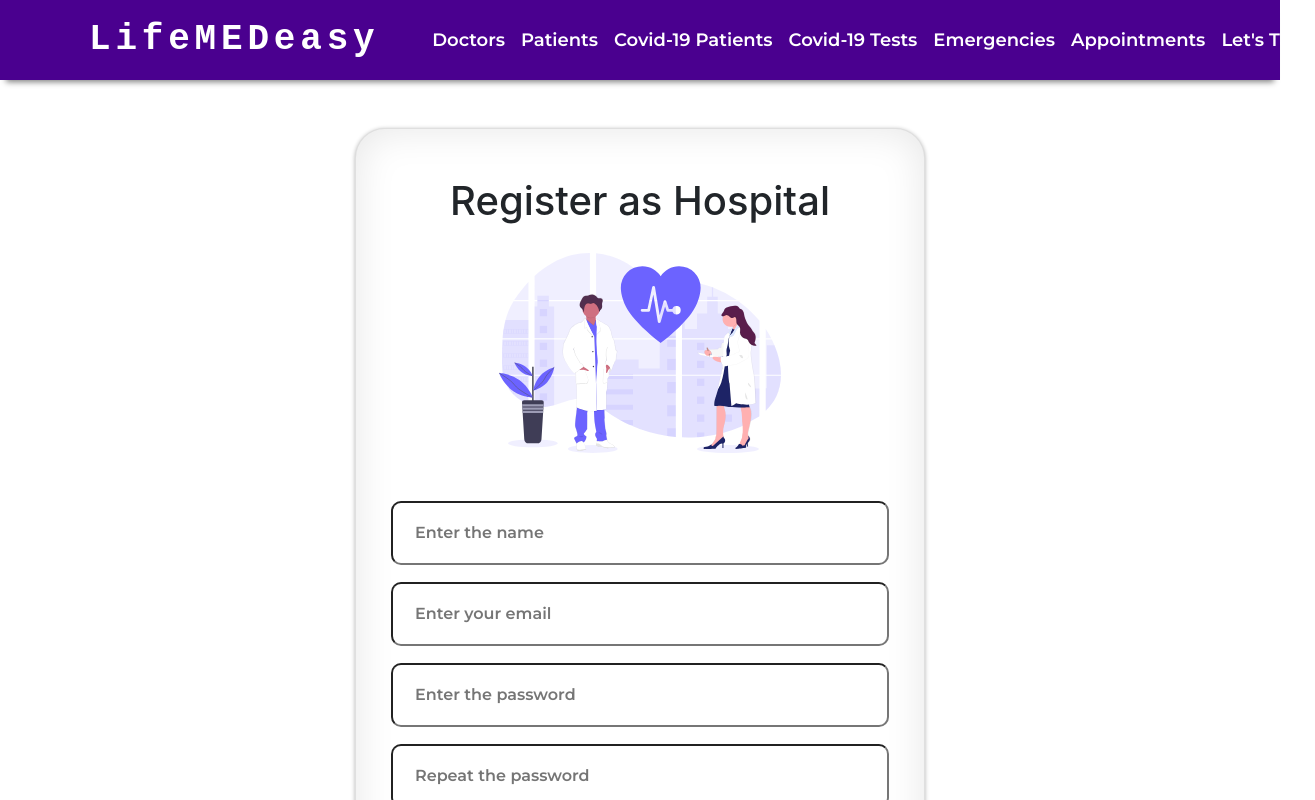
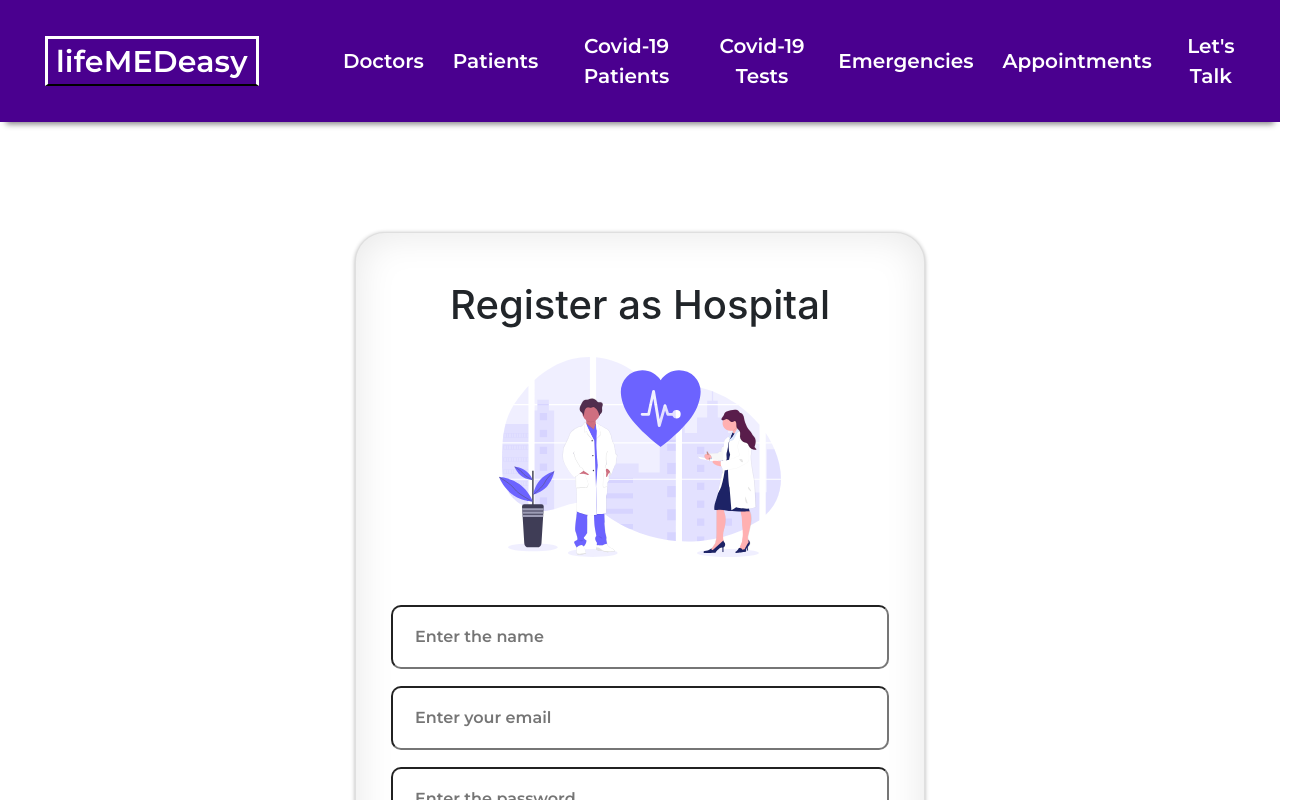
Before and after one commit to avinashkranjan/lifeMEDeasy, a React (Create React App) app: page /Doctors in a window 1280 px wide. Shown: the top 800 px of the page, 1315 px wide, since content can reach past the window. Built offline with nearby package versions, Linux system fonts and the light colour scheme; the HTML template or start-up script is replaced by a standard one.

Commit message:
adding hover effect on navbar

```diff
--- a/package.json
+++ b/package.json
@@ -3,6 +3,8 @@
   "version": "0.1.0",
   "private": true,
   "dependencies": {
+    "@material-ui/core": "^4.11.3",
+    "@material-ui/icons": "^4.11.2",
     "@testing-library/jest-dom": "^5.11.10",
     "@testing-library/react": "^11.2.5",
     "@testing-library/user-event": "^13.1.1",
@@ -12,7 +14,8 @@
     "react-dom": "^17.0.2",
     "react-router-dom": "^5.2.0",
     "react-scripts": "4.0.3",
-    "reactstrap": "^8.9.0"
+    "reactstrap": "^8.9.0",
+    "styled-components": "^5.2.3"
   },
   "scripts": {
     "start": "react-scripts start",
--- a/src/components/DoctorRegister.js
+++ b/src/components/DoctorRegister.js
@@ -5,7 +5,9 @@
 class DoctorRegister extends Component {
     render() {
         return (
+            <>
             <div className="container">
+
                 <div className="row  justify-content-center ">
                     <Card className="mt-5 col-12 col-md-6 items">
                         <h1 className="title mt-5">Register as Hospital</h1>
@@ -26,6 +28,7 @@
                     </Card>
                 </div>
             </div>
+            </>
         );
     }
 
--- a/src/components/Navbar.css
+++ b/src/components/Navbar.css
@@ -7,14 +7,97 @@
   background-color: rgb(74, 0, 143);
   font-family: "Montserrat", sans-serif;
 }
-/*
+
 .Navitem {
   padding-top: 15px;
   color: white;
   padding-bottom: 15px;
   font-family: "Montserrat", sans-serif;
 }
+.leftside{
+  flex: 30%;
+  display: flex;
+  align-items: flex-end;
+  justify-content: left;
+  padding-left: 25px;
+}
+.b{
+  color: white;
+  font-size: 30px;
+  font-weight: bolder;
+  text-decoration: none;
+  margin-left: 15px;
+  letter-spacing: 0.2px;
+  border: 3px solid white;
+  padding: 0px 8px;
+  border-bottom: 2px solid black;
+}
+.rightside{
+  flex: 70%;
+  justify-content: center;
+  display: flex;
+  align-items: center;
+}
+.a{
+  color: white;
+  font-size: 20px;
+  text-decoration: none;
+  margin-left: 13px;
+  padding: 8px;
+  position: relative;
+}
+.a::before{
+  position: absolute;
+  content: '';
+  left: 0;
+  top: 0;
+  border:3px solid transparent ;
+  height: 0;
+  width: 0;
 
+}
+.a::after{
+  position: absolute;
+  content: '';
+  right: 0;
+  bottom: 0;
+  border: 3px solid transparent;
+  height: 0;
+  width: 0;
+}
+.a:hover:before{
+  font-weight: bold;
+  border-top-color: white;
+  border-right-color: white;
+  height: 100%;
+  width: 100%;
+  transition: width 0.25s ease-out, height 0.25s ease-out 0.25s;
+}
+.a:hover:after{
+  border-left-color:white ;
+  height: 100%;
+  width: 100%;
+  border-bottom-color:white ;
+  transition:border-color 0s ease-out 0.5s, width 0.25s ease-out 0.5s, height 0.25s ease-out 0.75s;
+}
+@media only screen and (max-width:850px) {
+  .a{
+    font-size: 18px;
+  }
+}
+@media only screen and (max-width:754px) {
+  .a{
+    font-size: 14px;
+  }
+}
+@media only screen and (max-width:650px) {
+  .a{
+    font-size: 19px;
+  }
+  .a:hover{
+    width: 400px;
+  }
+}
 .btn {
   color: white;
   font-family: "Montserrat", sans-serif;
@@ -28,17 +111,7 @@
 .nav-outer {
   margin-bottom: 7.8vh;
 }
-*/
-.head{
-  color: black;
-  font-size: 36px;
-  font-weight: bolder;
-  text-transform: capitalize;
-  font-family: 'Courier New', Courier, monospace;
-  letter-spacing: 0.3rem;
+.toggle{
+  margin-left: 80%;
+  margin-top: -45px;
 }
-.Navitem{
-  font-size: 18px;
-  font-weight: bold;
-  margin-right: -120px;
-}
--- a/src/components/NavbarItem.js
+++ b/src/components/NavbarItem.js
@@ -6,10 +6,11 @@
 import './Navbar.css';
 
 class NavbarItem extends Component {
+
     constructor(props) {
         super(props);
         this.state = {
-            isNavOpen: false,
+            isNavOpen: true,
 
 
         };
@@ -32,39 +33,39 @@
             <div className="nav-outer">
                 <React.Fragment>
                     <Navbar dark color="#d81b60" expand="md" className="navbar" >
+                        <div className="leftside">
+                                <NavbarBrand className="ml-1 b" href="/">lifeMEDeasy</NavbarBrand>
 
+                        </div>
                         <div className="container">
-                            <NavbarBrand className="ml-1 head" href="/">lifeMEDeasy</NavbarBrand>
-                            <NavbarToggler onClick={this.toggleNav} />
+                            <NavbarToggler onClick={this.toggleNav} className="toggle" />
                             <Collapse isOpen={this.state.isNavOpen} navbar >
 
 
-                                <Nav className="ml-auto Navitem" navbar>
+                                <Nav className="ml-auto Navitem rightside" navbar>
                                     <NavItem active>
-                                        <NavLink href="Doctors">Doctors </NavLink>
+                                        <NavLink  href="Doctors" className="a">Doctors </NavLink>
                                     </NavItem>
                                     <NavItem active>
-                                        <NavLink href="patients" ><span className="fa fa-info fa-lg"></span>Patients </NavLink>
+                                        <NavLink href="patients" className="a"><span className="fa fa-info fa-lg"></span>Patients </NavLink>
                                     </NavItem>
                                     <NavItem active>
-                                        <NavLink href="/covidpatient"  ><span className="fa fa-info fa-lg"></span> Covid-19 Patients  </NavLink>
+                                        <NavLink href="/covidpatient" className="a" ><span className="fa fa-info fa-lg"></span> Covid-19 Patients  </NavLink>
                                     </NavItem>
                                     <NavItem active>
-                                        <NavLink href="/covidtest"  ><span className="fa fa-info fa-lg"></span> Covid-19 Tests  </NavLink>
+                                        <NavLink href="/covidtest" className="a" ><span className="fa fa-info fa-lg"></span> Covid-19 Tests  </NavLink>
                                     </NavItem>
                                     <NavItem active>
-                                        <NavLink href="/emergency"  ><span className="fa fa-info fa-lg"></span> Emergencies</NavLink>
+                                        <NavLink href="/emergency" className="a" ><span className="fa fa-info fa-lg"></span> Emergencies</NavLink>
                                     </NavItem>
                                     <NavItem active>
-                                        <NavLink href="/appointment"  ><span className="fa fa-info fa-lg"></span> Appointments </NavLink>
+                                        <NavLink href="/appointment" className="a" ><span className="fa fa-info fa-lg"></span> Appointments </NavLink>
                                     </NavItem>
 
 
                                     <NavItem active>
-                                        <NavLink href="/"  ><span className="fa fa-info fa-lg"></span> Let's Talk </NavLink>
+                                        <NavLink href="/" className="a" ><span className="fa fa-info fa-lg"></span> Let's Talk </NavLink>
                                     </NavItem>
-
-
 
                                 </Nav>
                             </Collapse>
```
Also changed, not shown: 1 other file (tests, documents, lock files or other folders).
